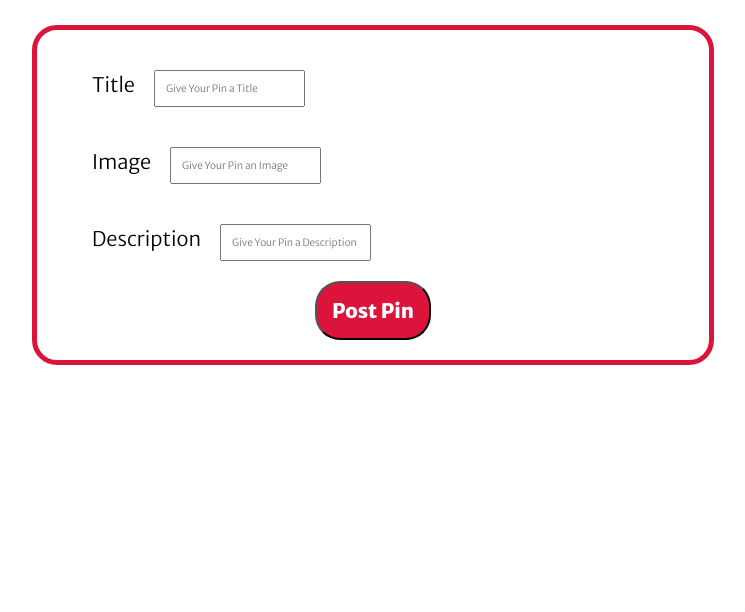
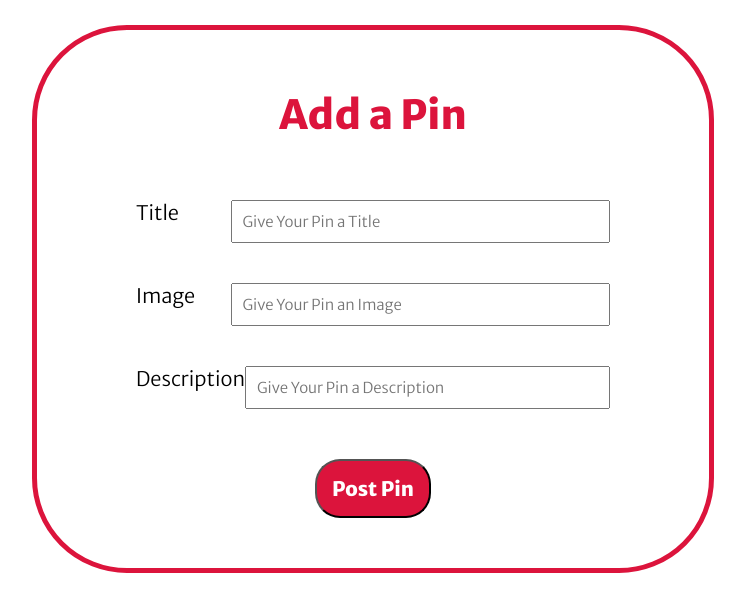
Before and after one commit to CarlaBuongiorno/Project-1-Mintrest, a Python web app: template templates/new-post.html in a window 1280 px wide. Shown: the part 98-710 px from the top of the page, without its empty margins (267-1012 px from the left). Run offline with Jinja, Linux system fonts and the light colour scheme; the template is opened without the code that fills it, so the values that code supplies are empty.

Commit message:
Add more styling to the form and fonts

```diff
--- a/static/css/main.css
+++ b/static/css/main.css
@@ -1,6 +1,6 @@
 #pin,
 #post-form {
-    border-radius: 25px;
+    border-radius: 95px;
     margin: auto;
     margin-bottom: 30px;
     width: 50%;
@@ -76,6 +76,7 @@ div.new-post-button,
 button.post-button {
     background-color: crimson;
     border-radius: 25px;
+    padding: 15px;
 }
 
 div.new-post-button {
@@ -83,14 +84,10 @@ div.new-post-button {
     float: right;
 }
 
-div a.merriweather-sans {
-    color: white;
-}
-
 button.post-button {
     color: white;
     display: block;
-    margin: auto;
+    margin: 30px auto;
 }
 
 .merriweather-sans {
@@ -99,19 +96,47 @@ button.post-button {
     font-size: 20px;
     font-weight: 800;
     font-style: normal;
-    padding: 15px;
-  }
+}
+
+div a.merriweather-sans {
+    color: white;
+}
+
+.form-field-padding {
+      display: flex;
+      justify-content: space-between;
+      margin-left: auto;
+      margin-right: auto;
+      padding: 20px;
+      width: 75%;
+}
+
+h3.pin-heading {
+    color: crimson;
+    font-size: 40px;
+    padding-top: 0;
+    text-align: center;
+}
+
+h3.pin-title {
+    color: crimson;
+    font-size: 30px;
+}
+
+p.merriweather-sans {
+    font-weight: 350;
+}
 
 label.merriweather-sans {
     font-weight: 100;
 }
 
 input.merriweather-sans {
-    font-size: 10px;
+    font-size: 15px;
     font-weight: 50;
     padding: 10px;
 }
 
-.form-field-padding {
-    padding: 20px;
+input {
+    width: 75%;
 }
--- a/templates/index.html
+++ b/templates/index.html
@@ -12,14 +12,14 @@
                     </div>
                     <div class="text-container">
                         <div class="title">
-                            <h3>{{ data['title'] }}</h3>
+                            <h3 class="merriweather-sans pin-title">{{ data['title'] }}</h3>
                         </div>
                         <div class="description">
-                            <p>{{ data['description'] }}</p>
+                            <p class="merriweather-sans">{{ data['description'] }}</p>
                         </div>
                     </div>
                     <div class="date">
-                        <p>{{ data['date'] }}</p>
+                        <p class="merriweather-sans">{{ data['date'] }}</p>
                     </div>
                 </li>
             {% endfor %}
--- a/templates/new-post.html
+++ b/templates/new-post.html
@@ -4,6 +4,7 @@
 
 <section>
     <div id="post-form">
+        <h3 class="merriweather-sans pin-heading">Add a Pin</h3>
         <form action="{{ url_for('new_post')}}" method="post">
             <div class="form-field-padding">
                 <label for="title" class="merriweather-sans">Title</label>
```
